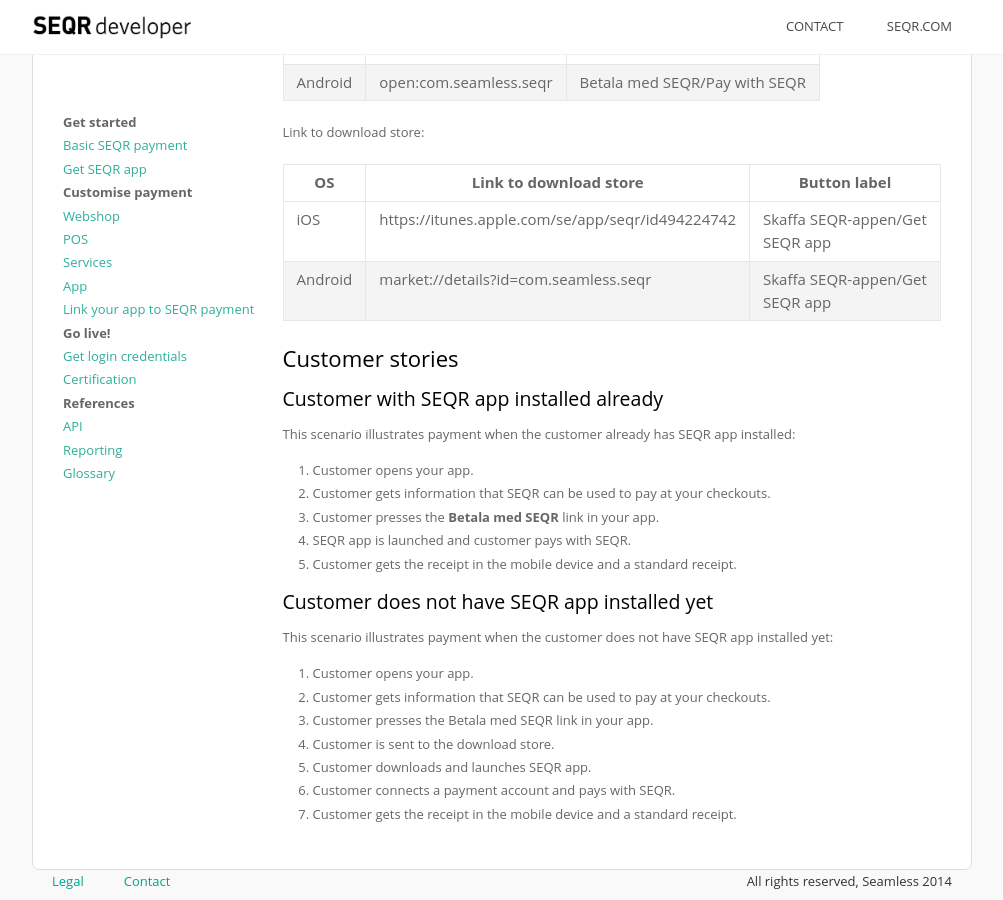
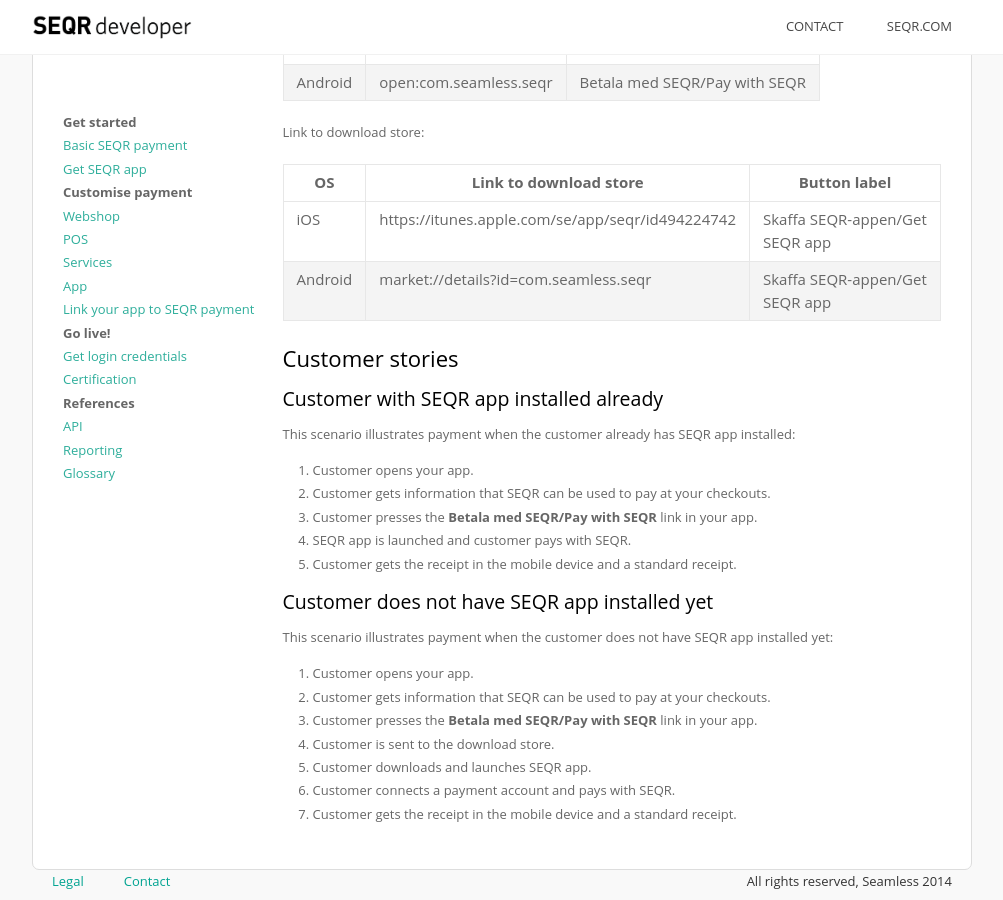
Before and after one commit to SeamlessDistribution/SeamlessDistribution.github.io, a Jekyll site: the page built from merchant/linkapp/index.md, in a window 1280 px wide and 900 px high, scrolled down 518 px. Shown: the whole window, without its empty margins (138-1141 px from the left). Built offline with Jekyll 4.4.1, drawn with Linux system fonts in a browser that asks for light colours.

Commit message:
Corrected link text in Link your app...

```diff
--- a/merchant/linkapp/index.md
+++ b/merchant/linkapp/index.md
@@ -50,7 +50,7 @@
 
 1.	Customer opens your app.
 2.	Customer gets information that SEQR can be used to pay at your checkouts.
-3.	Customer presses the **Betala med SEQR** link in your app.
+3.	Customer presses the **Betala med SEQR/Pay with SEQR** link in your app.
 4.	SEQR app is launched and customer pays with SEQR.
 5.	Customer gets the receipt in the mobile device and a standard receipt.
 
@@ -62,7 +62,7 @@
 
 1.	Customer opens your app.
 2.	Customer gets information that SEQR can be used to pay at your checkouts.
-3.	Customer presses the Betala med SEQR link in your app.
+3.	Customer presses the **Betala med SEQR/Pay with SEQR** link in your app.
 4.	Customer is sent to the download store.
 5.	Customer downloads and launches SEQR app.
 6.	Customer connects a payment account and pays with SEQR.
```
